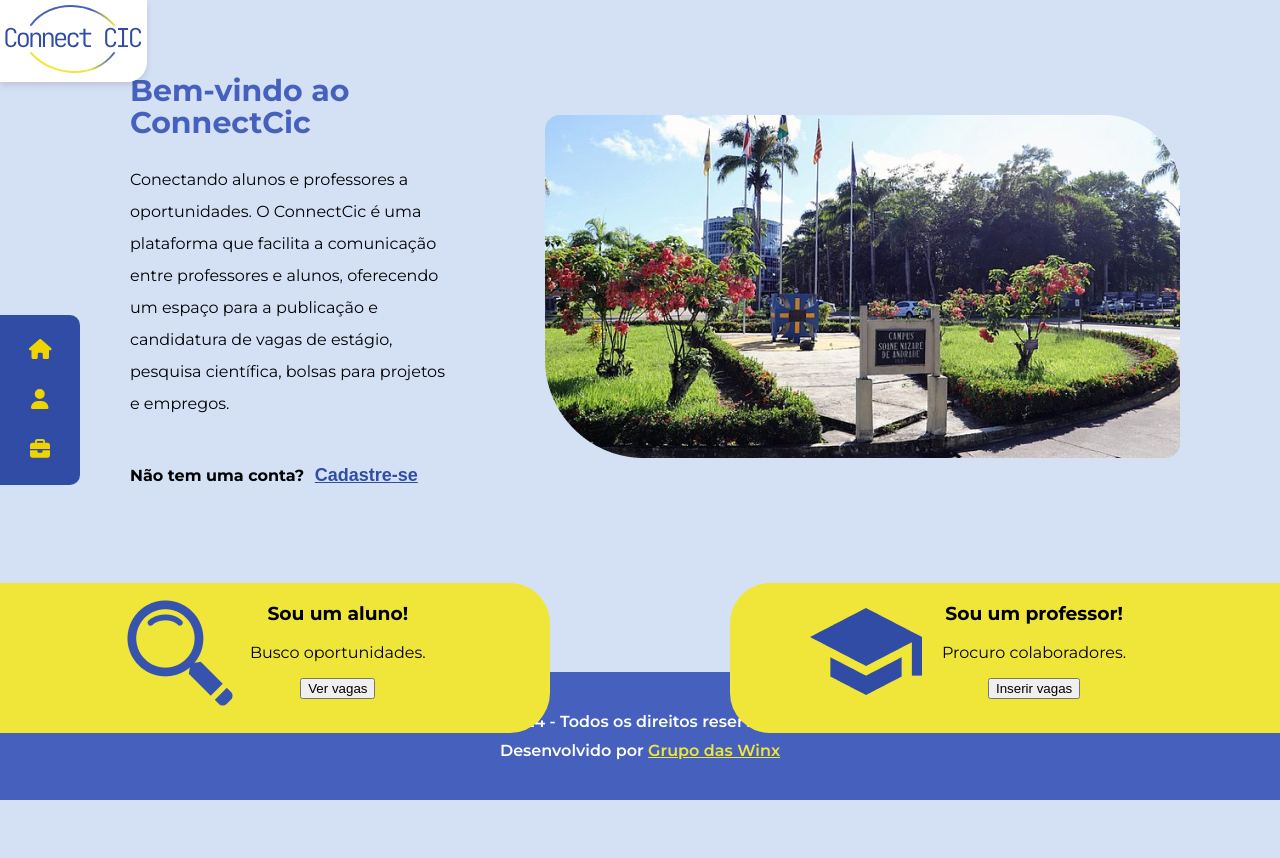
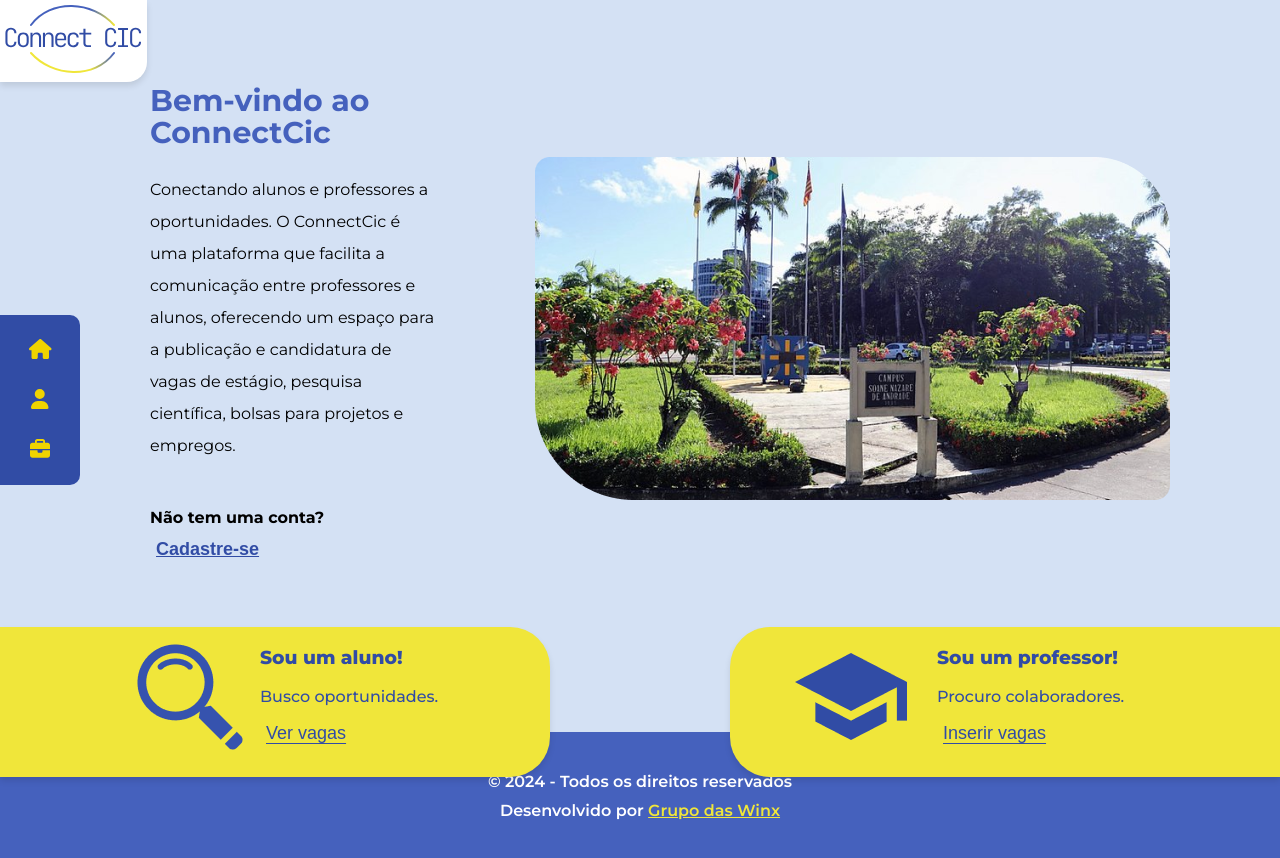
Before and after one commit to colcic-uesc/front-end-project-winx, a Vue app: page /inicio in a window 1280 px wide. Before the commit the page ends 800 px from the top, so only its background shows below. Built offline with nearby package versions, Linux system fonts and the light colour scheme.

Commit message:
HomeView ok

```diff
--- a/src/views/HomeView.vue
+++ b/src/views/HomeView.vue
@@ -48,16 +48,14 @@
   <style scoped>
   .welcome, .roles {
     align-self: center;
-
-
     align-items: center;
     text-align: center;
   }
 
   .welcome .content-wrapper {
-    margin-top: 50px;
-    margin-left: 130px;
-    margin-right: 100px;
+    margin-top: 60px;
+    margin-left: 150px;
+    margin-right: 110px;
     display: flex;
     align-items: center; /* Centraliza verticalmente o conteúdo */
     justify-content: space-between; /* Espaço entre o texto e a imagem */
@@ -66,16 +64,16 @@
 
   .roles .student .content-wrapper {
     display: flex;
-    margin-left: 110px;
+    margin-left: 120px;
   }
 
   .roles .professor .content-wrapper {
     display: flex;
-    margin-left: 80px;
+    margin-left: 65px;
   }
 
   .roles .professor img {
-    margin-right: 20px;
+    margin-right: 30px;
     margin-top: 20px;
     height: fit-content;
     align-self: center;
@@ -99,6 +97,26 @@
     height: 150px;
     display: flex;
     justify-content: space-between;
+    text-align: left;
+  }
+
+  .roles h3 {
+    color: var(--color-primary-hover);
+    font-weight: 750;
+  }
+
+  .roles p {
+    color: var(--color-primary-hover);
+    font-weight: 500;
+  }
+
+  .roles button {
+    background: none;
+    border: none;
+    font-size: 18px;
+    color: var(--color-primary-hover);
+    text-underline-offset: 4px;
+    text-decoration: underline;
   }
 
   .roles .student {
@@ -108,7 +126,8 @@
     left: 0;
     height: 150px;
     width: 550px;
-    transform: translateY(50%);
+    transform: translateY(30%);
+    box-shadow: 0 4px 6px rgba(0, 0, 0, 0.1);
   }
 
   .roles .professor {
@@ -118,7 +137,8 @@
     right: 0;
     height: 150px;
     width: 550px;
-    transform: translateY(50%);
+    transform: translateY(30%);
+    box-shadow: 0 4px 6px rgba(0, 0, 0, 0.1);
   }
 
   .welcome button {
```
